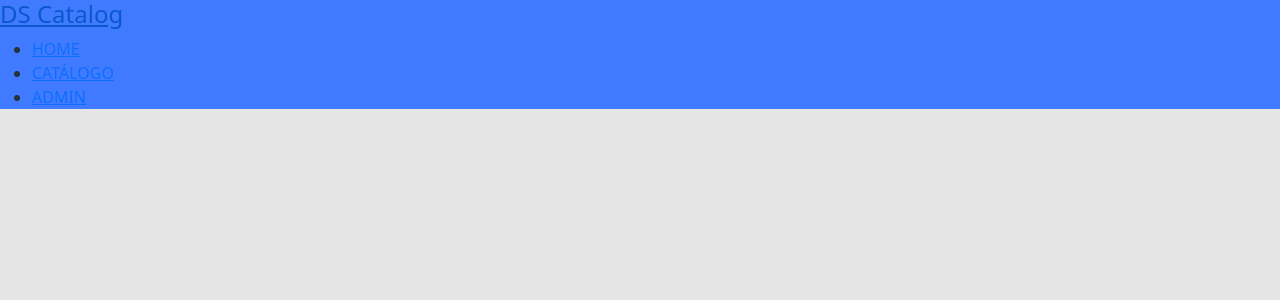
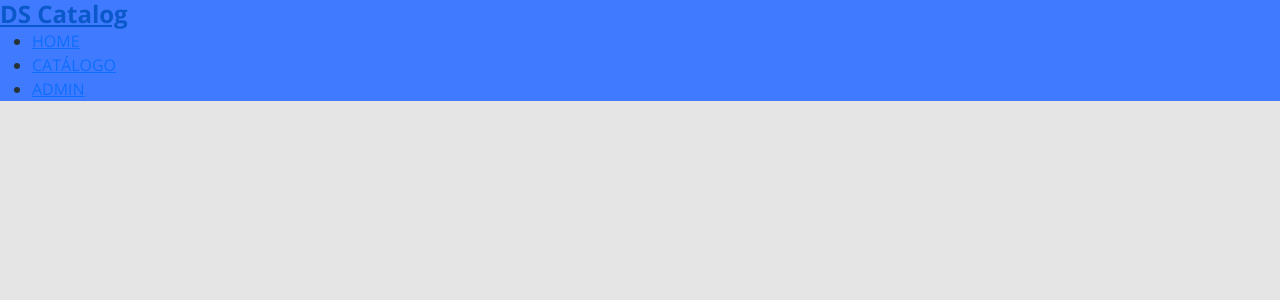
Before and after one commit to kaiansamuel/bds-dscatalog, a React (Create React App) app in the folder frontweb/: page / in a window 1280 px wide. Shown: the top 300 px of the page. Built offline with nearby package versions, Linux system fonts and the light colour scheme.

Commit message:
Instalando as fonts

```diff
--- a/frontweb/src/App.css
+++ b/frontweb/src/App.css
@@ -1,38 +1,10 @@
-.App {
-  text-align: center;
+@import url('https://fonts.googleapis.com/css2?family=Open+Sans:wght@400;700&display=swap');
+
+* {
+  font-family: 'Open Sans', sans-serif;
 }
 
-.App-logo {
-  height: 40vmin;
-  pointer-events: none;
+h1, h2, h3, h4, h5, h6 {
+  font-weight: 700;
+  margin-bottom: 0;
 }
-
-@media (prefers-reduced-motion: no-preference) {
-  .App-logo {
-    animation: App-logo-spin infinite 20s linear;
-  }
-}
-
-.App-header {
-  background-color: #282c34;
-  min-height: 100vh;
-  display: flex;
-  flex-direction: column;
-  align-items: center;
-  justify-content: center;
-  font-size: calc(10px + 2vmin);
-  color: white;
-}
-
-.App-link {
-  color: #61dafb;
-}
-
-@keyframes App-logo-spin {
-  from {
-    transform: rotate(0deg);
-  }
-  to {
-    transform: rotate(360deg);
-  }
-}
--- a/frontweb/src/App.tsx
+++ b/frontweb/src/App.tsx
@@ -1,3 +1,4 @@
+'use-strict'
 import './assets/styles/custom.scss';
 import './App.css';
 import Navbar from 'components/Navbar';
--- a/frontweb/src/components/Navbar/index.tsx
+++ b/frontweb/src/components/Navbar/index.tsx
@@ -22,8 +22,9 @@
       </div>
     </div>
   </nav>
-
   )
 }
 
+
+
 export default Navbar
```
